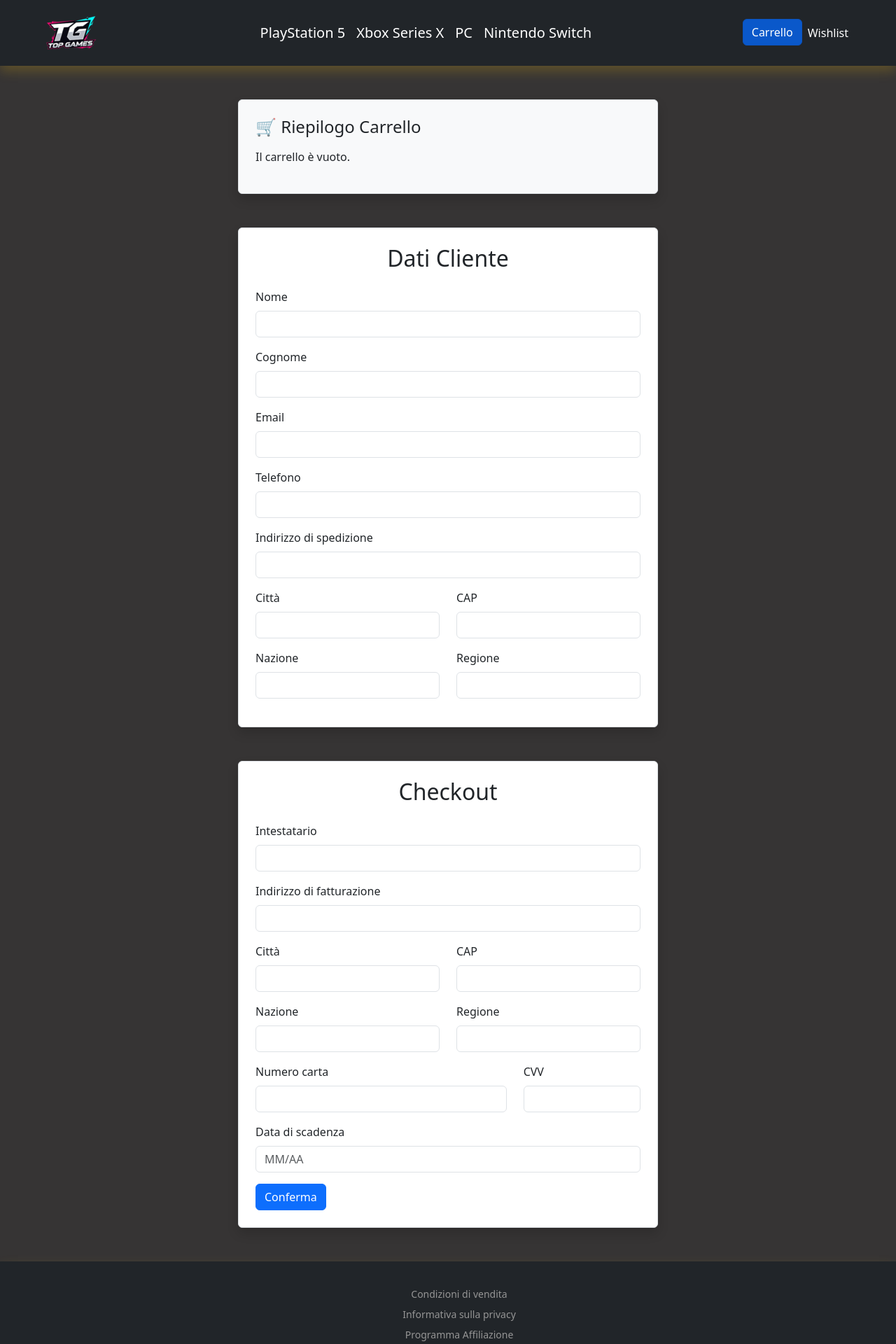
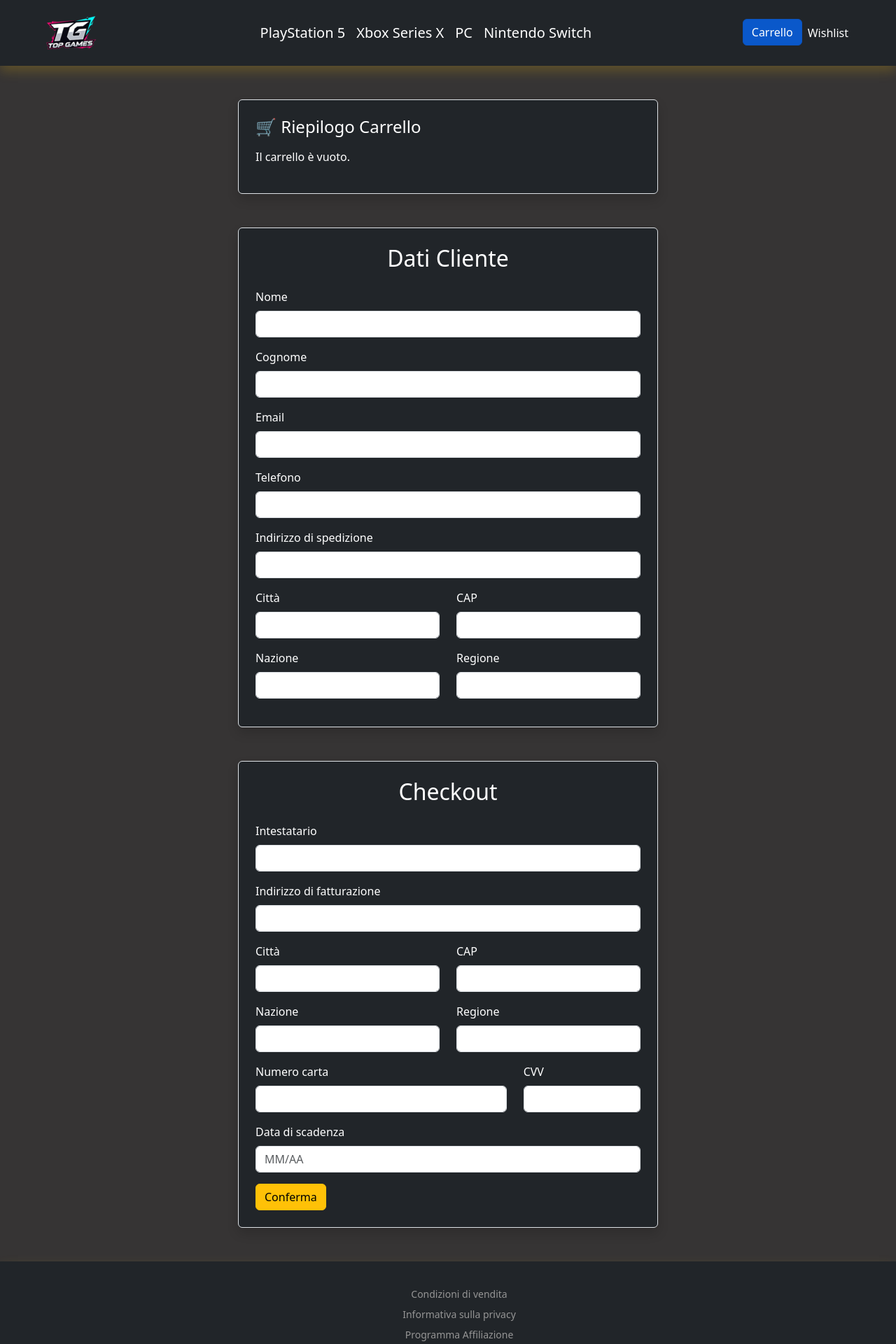
Before and after one commit to lorenzosalti/top-games-react, a React (Vite) app: page /checkout in a window 1280 px wide. Shown: the top 1920 px of the page at 70% size. Built offline with nearby package versions, Linux system fonts and the light colour scheme.

Commit message:
feat: add css checkout page

```diff
--- a/src/pages/CheckOutPage.jsx
+++ b/src/pages/CheckOutPage.jsx
@@ -133,36 +133,36 @@ function Checkout() {
 
     return (
         <>
-            <div className="container mt-5 p-4 border rounded shadow bg-light" style={{ maxWidth: "600px" }}>
-                <h4 className="mb-3">🛒 Riepilogo Carrello</h4>
+            <div className="container mt-5 p-4 border rounded shadow bg-light bg-dark" style={{ maxWidth: "600px" }}>
+                <h4 className="mb-3 text-white">🛒 Riepilogo Carrello</h4>
                 {cartStorage.length ? (
                     <>
                         <ul className="list-group mb-3">
                             {cartStorage.map((game, index) => (
-                                <li key={index} className="list-group-item d-flex justify-content-between lh-sm">
+                                <li key={index} className="list-group-item d-flex justify-content-between lh-sm bg-dark text-white">
                                     <div>
                                         <h6 className="my-0">
                                             {game.title}
                                             {game.quantity && (
-                                                <span className="ms-2 px-2 py-1 bg-warning text-dark rounded">x {game.quantity}</span>
+                                                <span className="ms-2 px-2 py-1 bg-warning text-dark rounded text-white">x {game.quantity}</span>
                                             )}
                                         </h6>
-                                        <small className="text-muted">{game.platform}</small>
+                                        <small className="text-white">{game.platform}</small>
                                     </div>
-                                    <span className="text-muted">€ {game.discount ? (game.price - (game.price * game.discount / 100).toFixed(2)) * game.quantity : game.price * game.quantity}</span>
+                                    <span className="text-white"> € {game.discount ? (game.price - (game.price * game.discount / 100).toFixed(2)) * game.quantity : game.price * game.quantity}</span>
                                 </li>
                             ))}
-                            <li className="list-group-item d-flex justify-content-between">
+                            <li className="list-group-item d-flex justify-content-between bg-dark text-white">
                                 <strong>Totale: {totalPrice.toFixed(2)}€ </strong>
                             </li>
                         </ul>
                     </>
                 ) : (
-                    <p>Il carrello è vuoto.</p>
+                    <p className="text-white">Il carrello è vuoto.</p>
                 )}
             </div>
 
-            <form className="container mt-5 mb-5 p-4 border rounded shadow bg-white needs-validation" style={{ maxWidth: "600px" }} ref={userFormRef} noValidate>
+            <form className="container mt-5 mb-5 p-4 border rounded shadow bg-dark text-white needs-validation" style={{ maxWidth: "600px" }} ref={userFormRef} noValidate>
                 <h2 className="mb-4 text-center">Dati Cliente</h2>
 
                 <div className="mb-3">
@@ -216,7 +216,7 @@ function Checkout() {
             </form>
 
 
-            <form className="container mt-5 mb-5 p-4 border rounded shadow bg-white needs-validation" style={{ maxWidth: "600px" }} onSubmit={handleSubmit} ref={formRef} noValidate>
+            <form className="container mt-5 mb-5 p-4 border rounded shadow bg-dark text-white needs-validation" style={{ maxWidth: "600px" }} onSubmit={handleSubmit} ref={formRef} noValidate>
                 <h2 className="mb-4 text-center">Checkout</h2>
 
                 <div className="mb-3">
@@ -279,7 +279,7 @@ function Checkout() {
                     )}
                 </div>
 
-                <button type="submit" className="btn btn-primary" data-bs-toggle="modal" data-bs-target="#exampleModal">
+                <button type="submit" className="btn btn-warning text-black" data-bs-toggle="modal" data-bs-target="#exampleModal">
                     Conferma
                 </button>
             </form>
```
